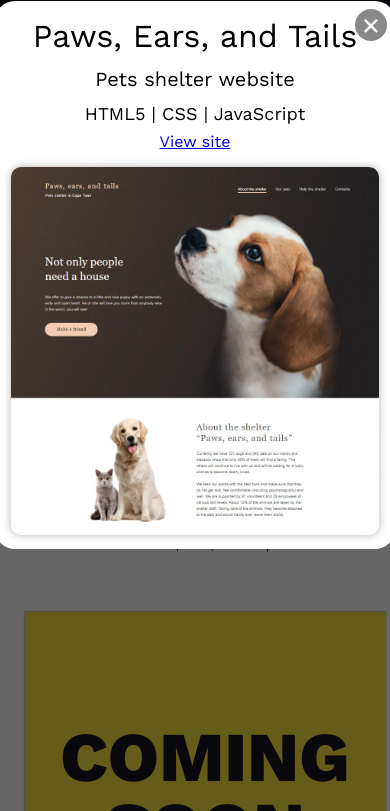
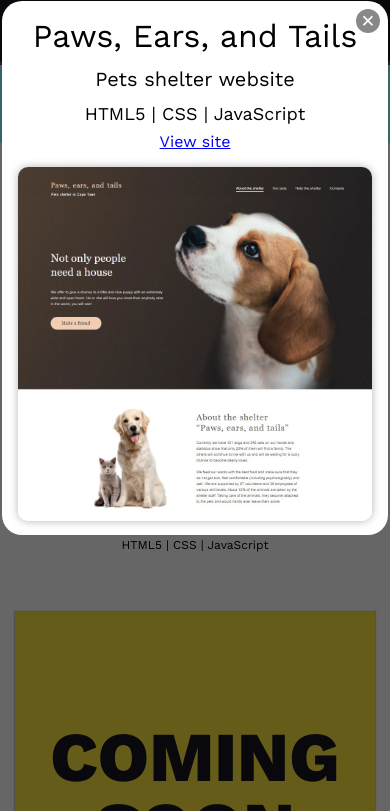
Before and after one commit to yuvinogradov/yuryvinogradovcom, a plain HTML site: page index.html in a window 390 px wide. Both pictures are taken after a click on the element 195 px from the left and 2494 px from the top of the page. Shown: the part 2105-2916 px from the top of the page. Drawn offline with nearby package versions, Linux system fonts and the light colour scheme.

```diff
--- a/data.js
+++ b/data.js
@@ -62,7 +62,7 @@ function showWork(i) {
     document.body.style.overflow = 'hidden'
     const paddingElements = document.querySelectorAll('.add-padding-on-scroll-hide');
     for (i of paddingElements) {
-        i.style = 'padding-right: ' + getScrollbarWidth() + 'px;'
+        // i.style = 'padding-right: ' + getScrollbarWidth() + 'px;'
     }
 
 
@@ -74,7 +74,7 @@ function closeWork() {
     document.body.style.overflow = 'auto'
     const paddingElements = document.querySelectorAll('.add-padding-on-scroll-hide');
     for (i of paddingElements) {
-        i.style = 'padding-right: ' + 0 + 'px;'
+        // i.style = 'padding-right: ' + 20 + 'px;'
     }
 }
 
--- a/style.css
+++ b/style.css
@@ -40,8 +40,8 @@ body {
   position: absolute;
   right: 8px;
   top: 8px;
-  width: 32px;
-  height: 32px;
+  width: 24px;
+  height: 24px;
   background-color: #888;
   border-radius: 50%;
   /* transition: 0.6s; */
@@ -55,7 +55,7 @@ body {
 .close-button:after {
   display: inline-block;
   content: "\00d7"; /* This will render the 'X' */
-  font-size: 32px;
+  font-size: 23px;
   line-height: 100%;
 }
 
@@ -449,12 +449,12 @@ header {
 @media screen and (max-width: 1000px) {
   #work-card {
     background-color: #ffffff;
-    width: 400px;
+    width: 386px;
     display: none;
     position: fixed;
     /* height: 90vh; */
     border-radius: 20px;
-    left: calc((100vw - 400px) / 2);
+    left: calc((100vw - 386px) / 2);
     top: 4vh;
     text-align: center;
   }
```
